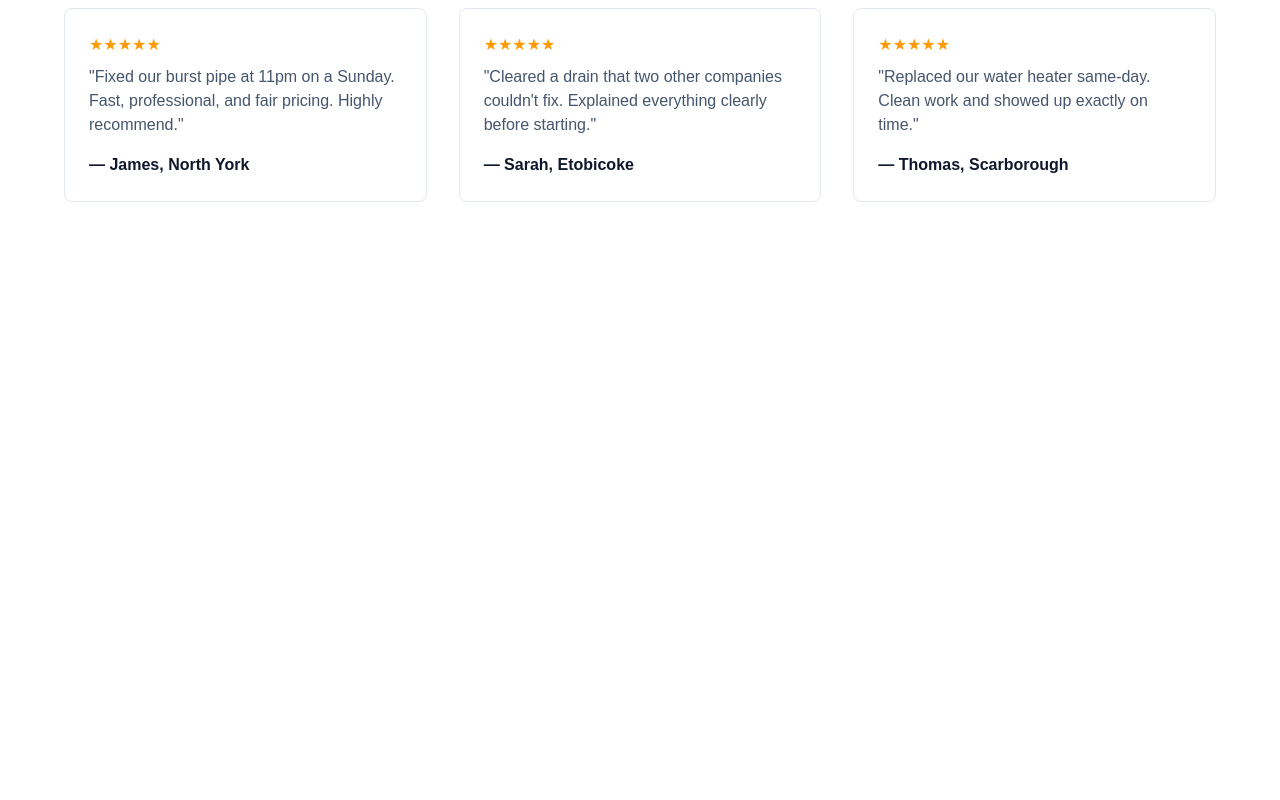
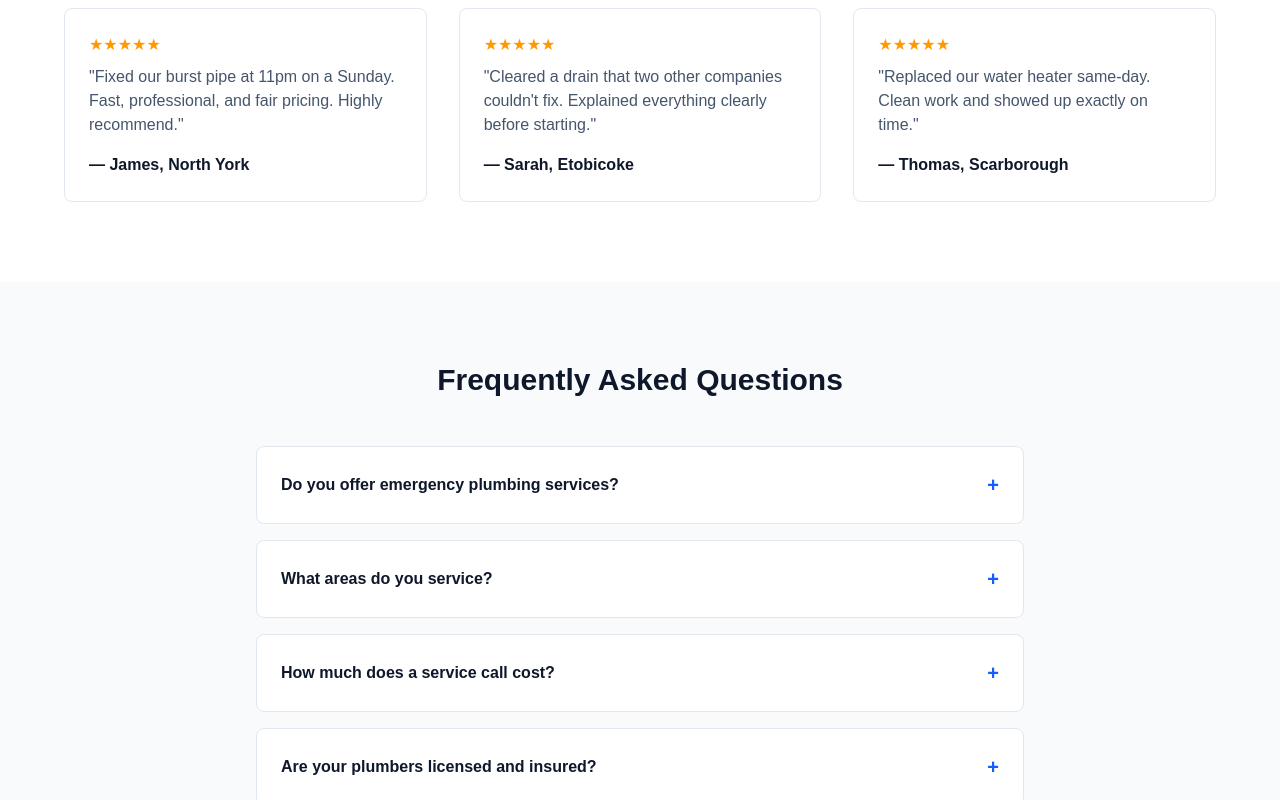
Before and after one commit to broda012/learning-web-dev, a Next.js app in the folder plumbing-site/: page / in a window 1280 px wide. Shown: the part 2000-2800 px from the top of the page. Before the commit the page ends 2282 px from the top, so only its background shows below. Built offline with nearby package versions, Linux system fonts and the light colour scheme.

Commit message:
Add FAQ accordion section and matching nav link

```diff
--- /dev/null
+++ b/plumbing-site/app/components/Faq.js
@@ -0,0 +1,67 @@
+"use client";
+
+import { useState } from "react";
+
+const faqs = [
+  {
+    question: "Do you offer emergency plumbing services?",
+    answer:
+      "Yes, we're available 24/7 for emergencies like burst pipes, major leaks, and blocked drains.",
+  },
+  {
+    question: "What areas do you service?",
+    answer:
+      "We serve North York, Scarborough, Etobicoke, Downtown Toronto, Mississauga, Vaughan, Markham, and Richmond Hill.",
+  },
+  {
+    question: "How much does a service call cost?",
+    answer:
+      "Every job is different, so we provide a clear quote before any work begins — no hidden fees.",
+  },
+  {
+    question: "Are your plumbers licensed and insured?",
+    answer:
+      "Yes, all of our plumbers are fully licensed and insured for your protection.",
+  },
+];
+
+export default function Faq() {
+  const [openIndex, setOpenIndex] = useState(null);
+
+  function toggle(index) {
+    if (openIndex === index) {
+      setOpenIndex(null);
+    } else {
+      setOpenIndex(index);
+    }
+  }
+
+  return (
+    <section id="faq" className="bg-slate-50 text-slate-900 px-6 py-20">
+      <h2 className="text-3xl font-bold text-center mb-12">
+        Frequently Asked Questions
+      </h2>
+      <div className="max-w-3xl mx-auto flex flex-col gap-4">
+        {faqs.map((faq, index) => (
+          <div
+            key={index}
+            className="bg-white border border-slate-200 rounded-lg p-6"
+          >
+            <button
+              onClick={() => toggle(index)}
+              className="w-full text-left font-semibold flex justify-between items-center"
+            >
+              {faq.question}
+              <span className="text-blue-600 text-xl ml-4">
+                {openIndex === index ? "−" : "+"}
+              </span>
+            </button>
+            {openIndex === index && (
+              <p className="text-slate-600 mt-4">{faq.answer}</p>
+            )}
+          </div>
+        ))}
+      </div>
+    </section>
+  );
+}
--- a/plumbing-site/app/components/Navbar.js
+++ b/plumbing-site/app/components/Navbar.js
@@ -33,6 +33,9 @@ export default function Navbar() {
           <a href="#reviews" className="hover:text-blue-400">
             Reviews
           </a>
+          <a href="#faq" className="hover:text-blue-400">
+            FAQ
+          </a>
         </div>
       </div>
 
@@ -66,6 +69,13 @@ export default function Navbar() {
           >
             Reviews
           </a>
+          <a
+            href="#faq"
+            onClick={() => setIsOpen(false)}
+            className="hover:text-blue-400"
+          >
+            FAQ
+          </a>
         </div>
       )}
     </nav>
--- a/plumbing-site/app/page.js
+++ b/plumbing-site/app/page.js
@@ -1,3 +1,5 @@
+import Faq from "./components/Faq";
+
 export default function Home() {
   return (
     <main>
@@ -122,6 +124,8 @@ export default function Home() {
           </div>
         </div>
       </section>
+
+      <Faq />
     </main>
   );
 }
```
